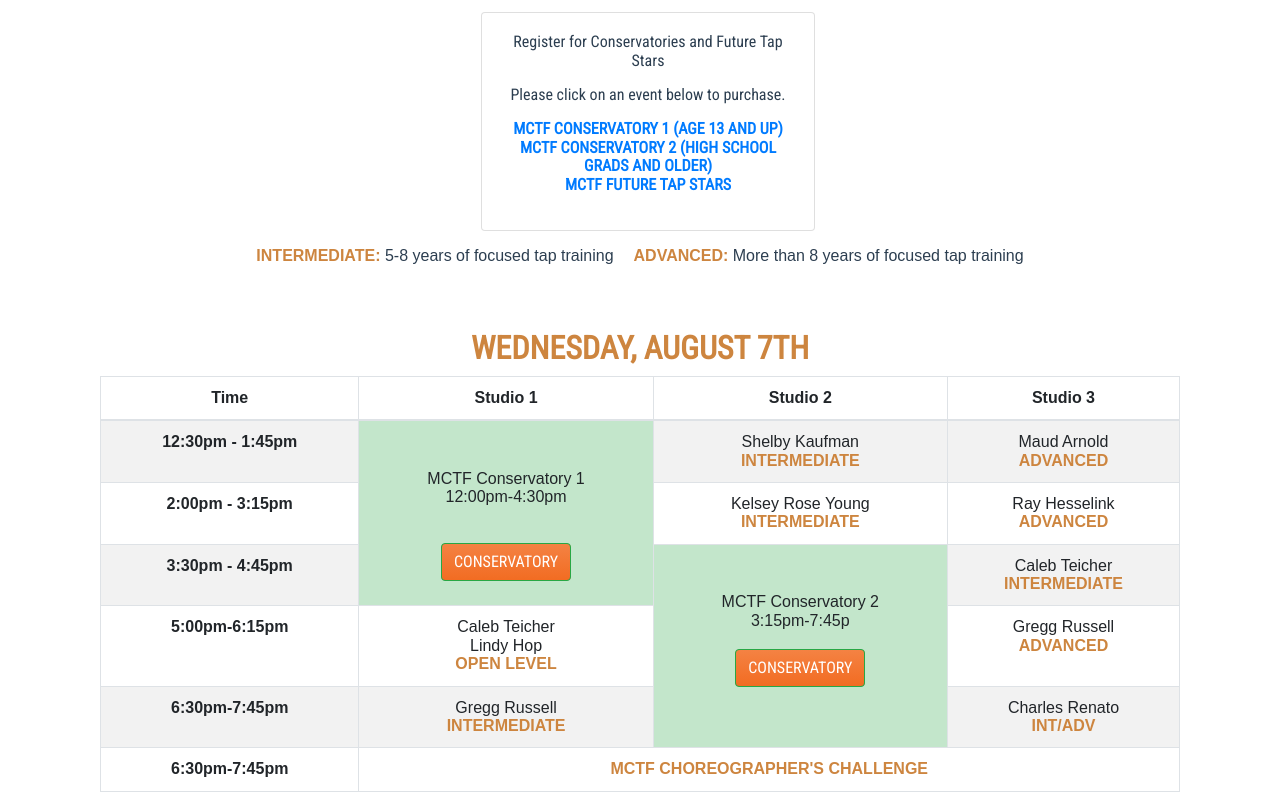
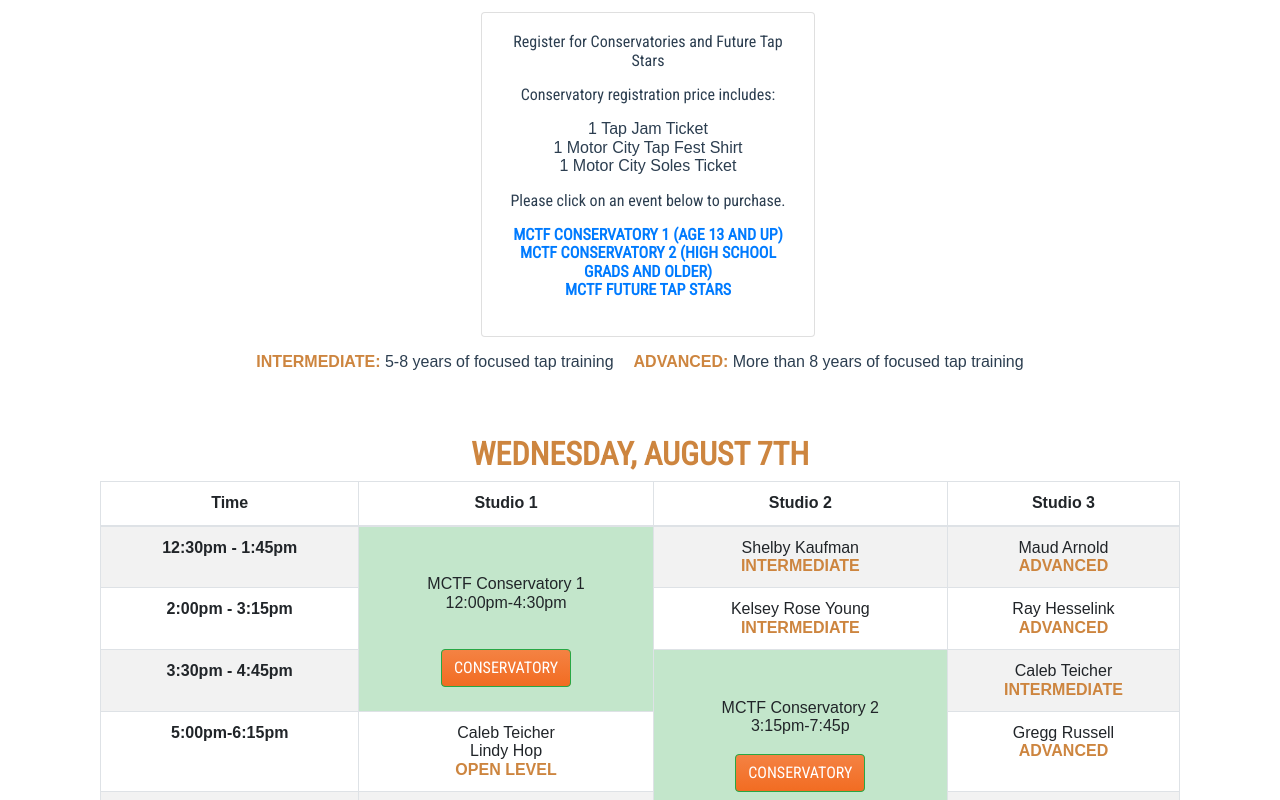
Before and after one commit to jaharonov/new-motor-city-tap-fest, a Vue app: page /#/schedreg in a window 1280 px wide. Shown: the part 920-1720 px from the top of the page. Built offline with nearby package versions, Linux system fonts and the light colour scheme; a web font is replaced by a local one.

Commit message:
changed time for chor challenge

```diff
--- a/src/components/SchedReg.vue
+++ b/src/components/SchedReg.vue
@@ -98,6 +98,12 @@
   <b-col cols="lg-4" class="pt-3">
   <b-card>
     <p>Register for Conservatories and Future Tap Stars</p>
+    <p>Conservatory registration price includes:</p>
+    <ul>
+      <li>1 Tap Jam Ticket</li><br/>
+      <li>1 Motor City Tap Fest Shirt</li><br/>
+      <li>1 Motor City Soles Ticket</li><br/>
+    </ul>
     <p>Please click on an event below to purchase.</p>
     <ul><strong>
       <li><a href="https://motor-city-tap-fest.myshopify.com/products/mctf-conservatory-1-age-13-and-up" class="buttons" variant="success" target="_blank">MCTF CONSERVATORY 1 (age 13 and up)
@@ -192,7 +198,7 @@
       <td>Charles Renato<br/> <strong>Int/Adv</strong> </td>
     </tr>
     <tr>
-      <th scope="row">6:30pm-7:45pm</th>
+      <th scope="row">8:30pm</th>
       <td colspan="3"><strong>MCTF Choreographer's Challenge</strong></td>
     </tr>
   </tbody>
```
